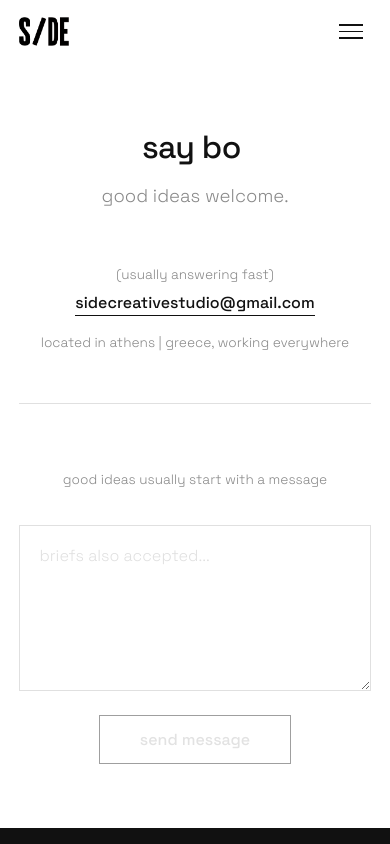
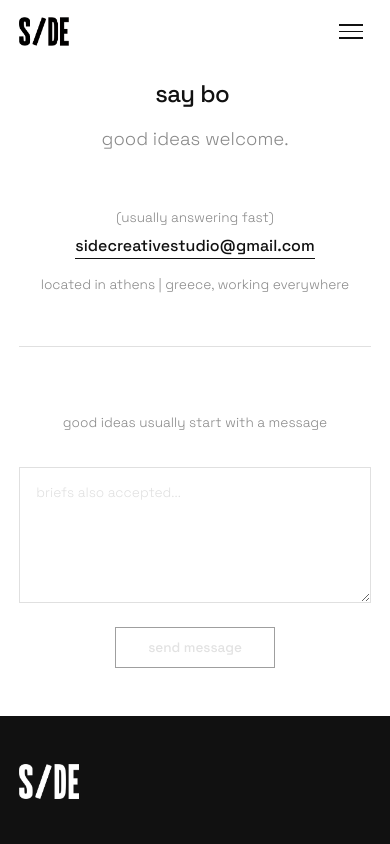
Before and after one commit to AnastasiaKaldi/SideStudio, a React (Vite) app: page /contact in a window 390 px wide. Shown: the top 844 px of the page. Built offline with nearby package versions, Linux system fonts and the light colour scheme.

Commit message:
basic contact form

```diff
--- a/src/pages/Contact/Contact.css
+++ b/src/pages/Contact/Contact.css
@@ -7,6 +7,10 @@
 .contact__header {
   text-align: center;
   margin-bottom: 3rem;
+}
+
+.contact__header h1 {
+  font-size: var(--font-size-xl);
 }
 
 .contact__greeting {
@@ -126,3 +130,24 @@
 .contact__submit:disabled {
   opacity: 0.4;
 }
+
+@media (max-width: 768px) {
+  .contact {
+    padding: 5rem var(--content-padding) 3rem;
+  }
+
+  .contact__header h1 {
+    font-size: var(--font-size-lg);
+  }
+
+  .contact__textarea {
+    cursor: auto;
+    font-size: var(--font-size-sm);
+    padding: 1rem;
+  }
+
+  .contact__submit {
+    font-size: var(--font-size-sm);
+    padding: 0.7rem 2rem;
+  }
+}
--- a/src/pages/Contact/Contact.jsx
+++ b/src/pages/Contact/Contact.jsx
@@ -1,4 +1,6 @@
 import { useState, useEffect, useRef } from 'react'
+import { Helmet } from 'react-helmet-async'
+import { motion } from 'framer-motion'
 import './Contact.css'
 
 const greetings = [
@@ -13,6 +15,24 @@ const greetings = [
   'hej',
   'namaste',
 ]
+
+const ease = [0.16, 1, 0.3, 1]
+
+const fadeUp = {
+  hidden: { opacity: 0, y: 30 },
+  visible: {
+    opacity: 1,
+    y: 0,
+    transition: { duration: 0.7, ease },
+  },
+}
+
+const staggerContainer = {
+  hidden: {},
+  visible: {
+    transition: { staggerChildren: 0.12, delayChildren: 0.05 },
+  },
+}
 
 function Contact() {
   const [greeting, setGreeting] = useState('')
@@ -60,14 +80,31 @@ function Contact() {
 
   return (
     <div className="contact">
-      <div className="contact__header">
-        <h1>
+      <Helmet>
+        <title>contact | side studio</title>
+        <meta name="description" content="Get in touch with Side Studio. Based in Athens, Greece — available for creative direction, content, branding, and strategy projects worldwide." />
+      </Helmet>
+
+      <motion.div
+        className="contact__header"
+        initial="hidden"
+        animate="visible"
+        variants={staggerContainer}
+      >
+        <motion.h1 variants={fadeUp}>
           say <span className="contact__greeting">{greeting}<span className="contact__cursor">|</span></span>
-        </h1>
-        <p className="contact__subtitle">good ideas welcome.</p>
-      </div>
+        </motion.h1>
+        <motion.p className="contact__subtitle" variants={fadeUp}>
+          good ideas welcome.
+        </motion.p>
+      </motion.div>
 
-      <div className="contact__details">
+      <motion.div
+        className="contact__details"
+        initial={{ opacity: 0, y: 25 }}
+        animate={{ opacity: 1, y: 0 }}
+        transition={{ duration: 0.7, ease, delay: 0.3 }}
+      >
         <p className="contact__detail">
           <span className="contact__label">(usually answering fast)</span>{' '}
           <a href="mailto:sidecreativestudio@gmail.com" className="contact__email">
@@ -75,12 +112,25 @@ function Contact() {
           </a>
         </p>
         <p className="contact__location">located in athens | greece, working everywhere</p>
-      </div>
+      </motion.div>
 
-      <div className="contact__form-section">
-        <p className="contact__form-punchline">good ideas usually start with a message</p>
+      <motion.div
+        className="contact__form-section"
+        initial="hidden"
+        whileInView="visible"
+        viewport={{ once: true, amount: 0.3 }}
+        variants={staggerContainer}
+      >
+        <motion.p className="contact__form-punchline" variants={fadeUp}>
+          good ideas usually start with a message
+        </motion.p>
 
-        <form className="contact__form" ref={formRef} onSubmit={handleSubmit}>
+        <motion.form
+          className="contact__form"
+          ref={formRef}
+          onSubmit={handleSubmit}
+          variants={fadeUp}
+        >
           <textarea
             className="contact__textarea"
             value={formMessage}
@@ -88,15 +138,18 @@ function Contact() {
             placeholder="briefs also accepted..."
             rows={6}
           />
-          <button
+          <motion.button
             type="submit"
             className="contact__submit"
             disabled={isSending || !formMessage.trim()}
+            whileHover={{ scale: 1.03 }}
+            whileTap={{ scale: 0.97 }}
+            transition={{ duration: 0.2 }}
           >
             {isSending ? 'sending...' : 'send message'}
-          </button>
-        </form>
-      </div>
+          </motion.button>
+        </motion.form>
+      </motion.div>
     </div>
   )
 }
```
